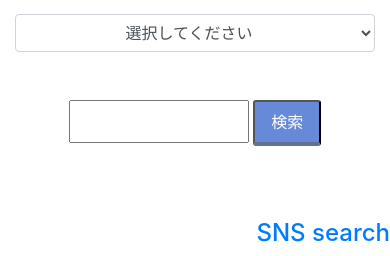
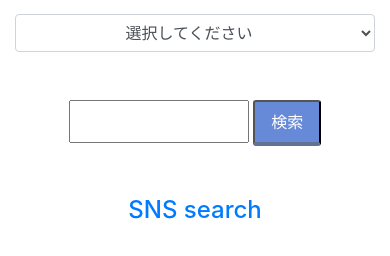
Before and after one commit to re-vol/multisearchengines2, a Flask app: page / in a window 390 px wide. Shown: the part 588-844 px from the top of the page. Run offline with Flask 2, Linux system fonts and the light colour scheme; some libraries are stand-ins or nearby versions.

Commit message:
Update style_mobile.css

```diff
--- a/static/style_mobile.css
+++ b/static/style_mobile.css
@@ -16,9 +16,9 @@ h1 {color:blue;font-size:90px;text-align:center;padding-top:50px;}
 h2 {font-size:90px;text-align:center;padding-top:50px;}
 p{font-size:35px;text-align:center;padding-bottom:80px;}
 form{text-align:center;}
-h4{position: absolute;
-   right: 0;
-   bottom: 0;}
+h4{text-align:center;
+   padding-top:50px
+   }
 .btn-search{
   display: inline-block;
   padding: 0.5em 1em;
@@ -33,12 +33,7 @@ h4{position: absolute;
    text-align:center;
    ;
  }
- ol{position: absolute;
-   font-size:35px;
-   right: 0;
-   bottom: 0;
-   list-style:none
-   }
+
 
 
  }
```
